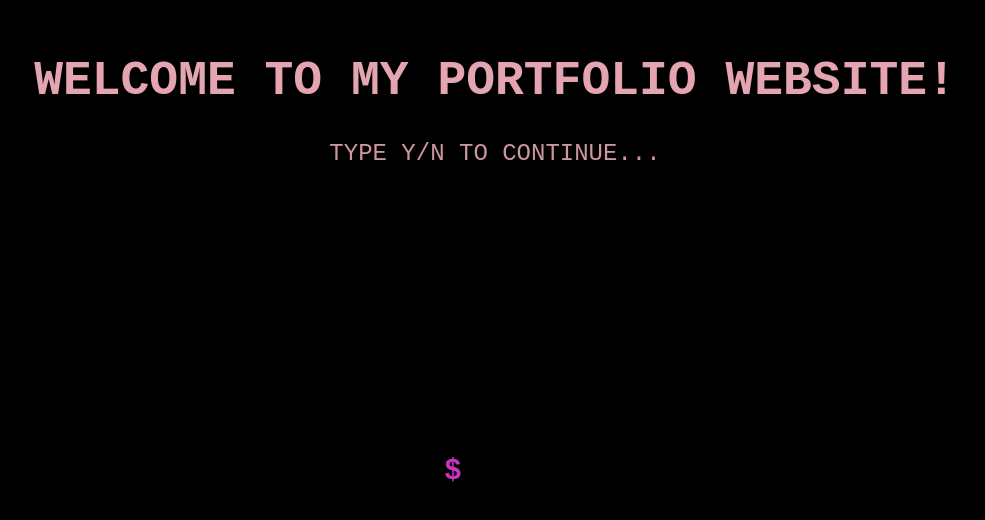
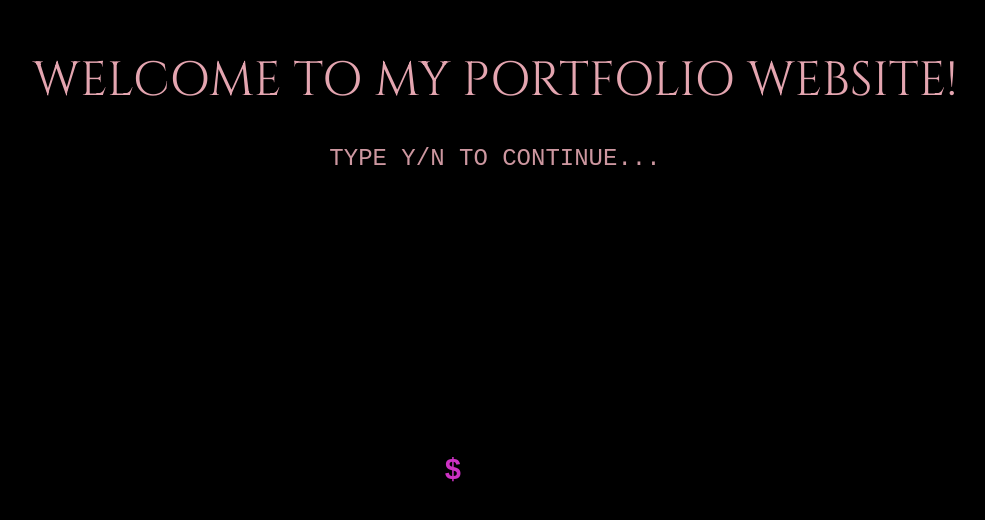
Before and after one commit to oorgrim/portfolio, a React (Vite) app in the folder hacker-portfolio/: page / in a window 1280 px wide. Shown: the part 194-714 px from the top of the page, without its empty margins (145-1130 px from the left). Built offline with nearby package versions, Linux system fonts and the light colour scheme.

Commit message:
Fonts to intro are added

```diff
--- a/hacker-portfolio/src/assets/styles/contact.css
+++ b/hacker-portfolio/src/assets/styles/contact.css
@@ -79,5 +79,5 @@
 }
 
 .send-btn:hover {
-    background: #1ed760;
+    background: #ad0e5d;
 }
--- a/hacker-portfolio/src/assets/styles/intro.css
+++ b/hacker-portfolio/src/assets/styles/intro.css
@@ -1,3 +1,5 @@
+@import url('https://fonts.googleapis.com/css2?family=Cinzel:wght@400..900&family=Lato:ital,wght@0,100;0,300;0,400;0,700;0,900;1,100;1,300;1,400;1,700;1,900&family=Poppins:ital,wght@0,100;0,200;0,300;0,400;0,500;0,600;0,700;0,800;0,900;1,100;1,200;1,300;1,400;1,500;1,600;1,700;1,800;1,900&display=swap');
+
 .content {
     text-align: center;
     margin-top: -200px;
@@ -47,6 +49,10 @@
 .welcome-text {
     color: rgb(228, 165, 176);
     animation: fadeInMoveUp 1s ease-in-out forwards;
+    font-family: "Cinzel", serif;
+    font-optical-sizing: auto;
+    font-weight: 400;
+    font-style: normal;
 }
 
 .type-text {
```
